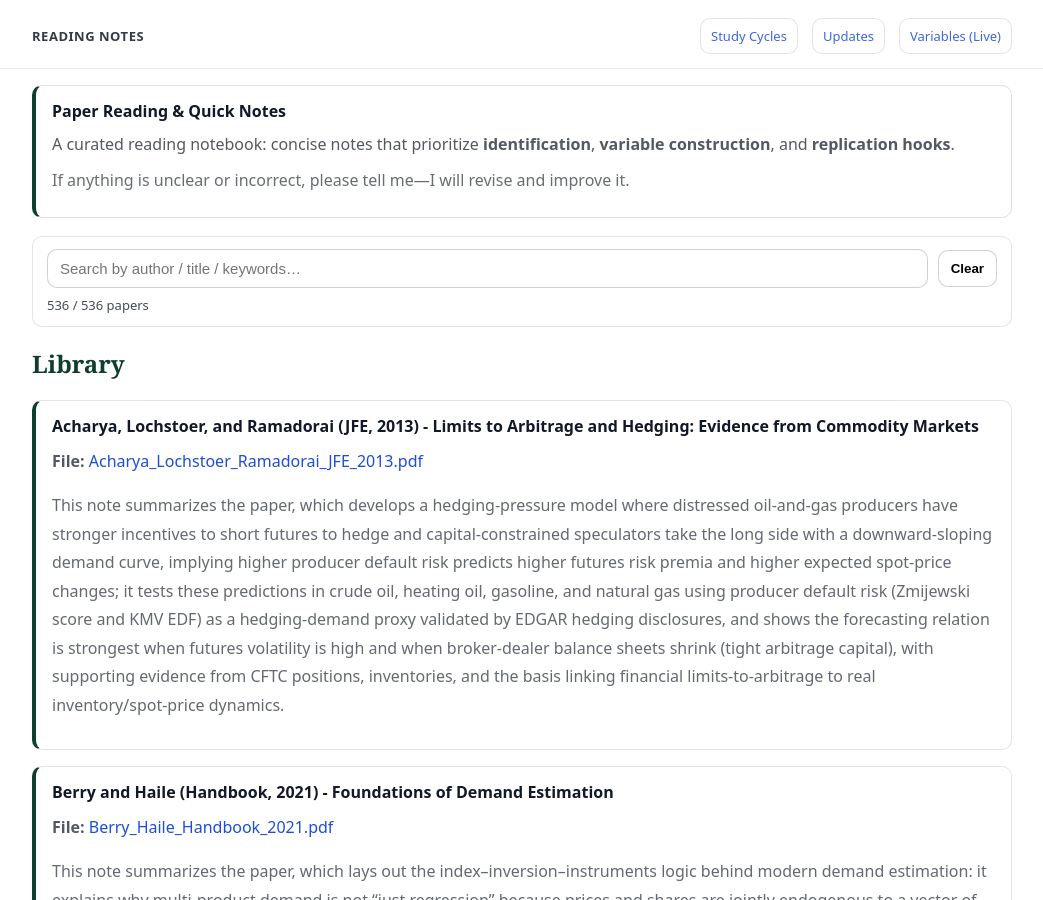
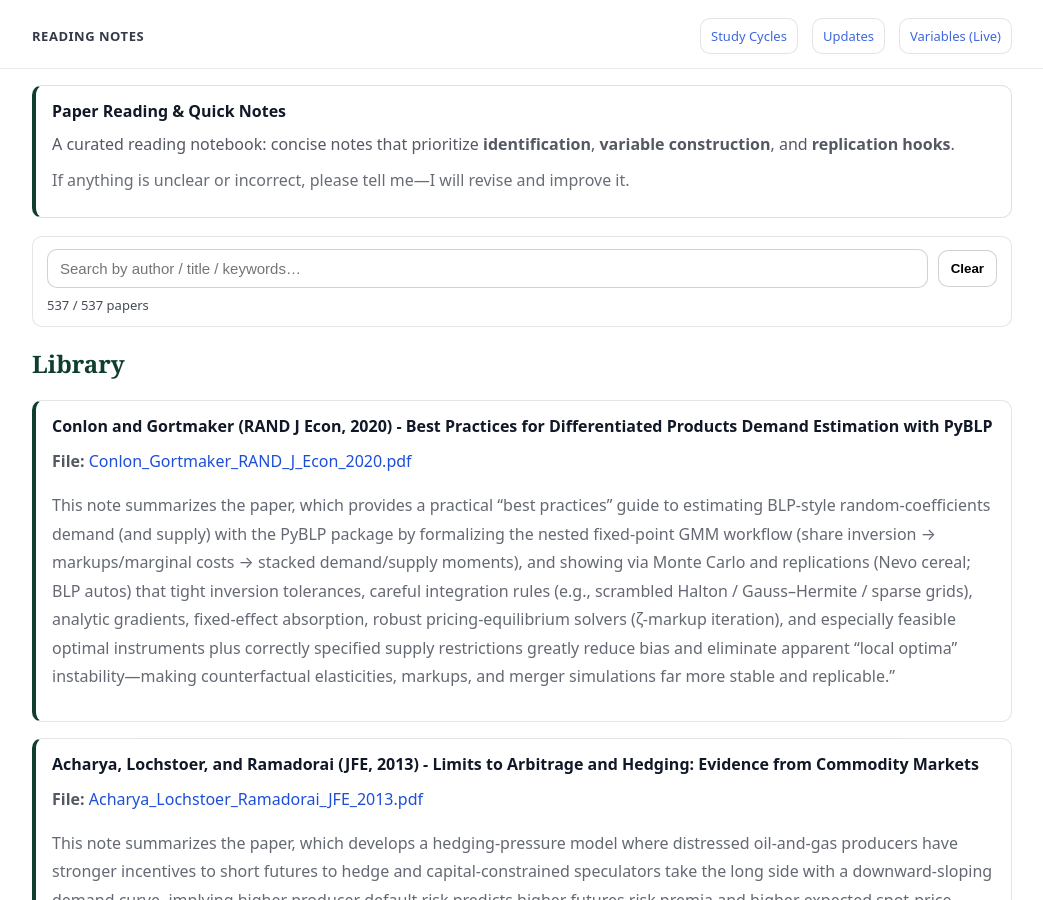
Before and after one commit to yaxinzn/study-archive, a Jekyll site: the page built from reading/index.md, in a window 1280 px wide and 900 px high. Shown: the whole window, without its empty margins (118-1161 px from the left). Built offline with Jekyll 4.4.1, drawn with Linux system fonts in a browser that asks for light colours.

Commit message:
Reading: add/update Conlon_Gortmaker_RAND_J_Econ_2020.pdf

```diff
--- a/_data/reading.yml
+++ b/_data/reading.yml
@@ -1,3 +1,7 @@
+- title: "Conlon and Gortmaker (RAND J Econ, 2020) - Best Practices for Differentiated Products Demand Estimation with PyBLP"
+  file: "Conlon_Gortmaker_RAND_J_Econ_2020.pdf"
+  desc: "This note summarizes the paper, which provides a practical “best practices” guide to estimating BLP-style random-coefficients demand (and supply) with the PyBLP package by formalizing the nested fixed-point GMM workflow (share inversion → markups/marginal costs → stacked demand/supply moments), and showing via Monte Carlo and replications (Nevo cereal; BLP autos) that tight inversion tolerances, careful integration rules (e.g., scrambled Halton / Gauss–Hermite / sparse grids), analytic gradients, fixed-effect absorption, robust pricing-equilibrium solvers (ζ-markup iteration), and especially feasible optimal instruments plus correctly specified supply restrictions greatly reduce bias and eliminate apparent “local optima” instability—making counterfactual elasticities, markups, and merger simulations far more stable and replicable.”"
+
 - title: "Acharya, Lochstoer, and Ramadorai (JFE, 2013) - Limits to Arbitrage and Hedging: Evidence from Commodity Markets"
   file: "Acharya_Lochstoer_Ramadorai_JFE_2013.pdf"
   desc: "This note summarizes the paper, which develops a hedging-pressure model where distressed oil-and-gas producers have stronger incentives to short futures to hedge and capital-constrained speculators take the long side with a downward-sloping demand curve, implying higher producer default risk predicts higher futures risk premia and higher expected spot-price changes; it tests these predictions in crude oil, heating oil, gasoline, and natural gas using producer default risk (Zmijewski score and KMV EDF) as a hedging-demand proxy validated by EDGAR hedging disclosures, and shows the forecasting relation is strongest when futures volatility is high and when broker-dealer balance sheets shrink (tight arbitrage capital), with supporting evidence from CFTC positions, inventories, and the basis linking financial limits-to-arbitrage to real inventory/spot-price dynamics."
```
Also changed, not shown: 1 other file.
